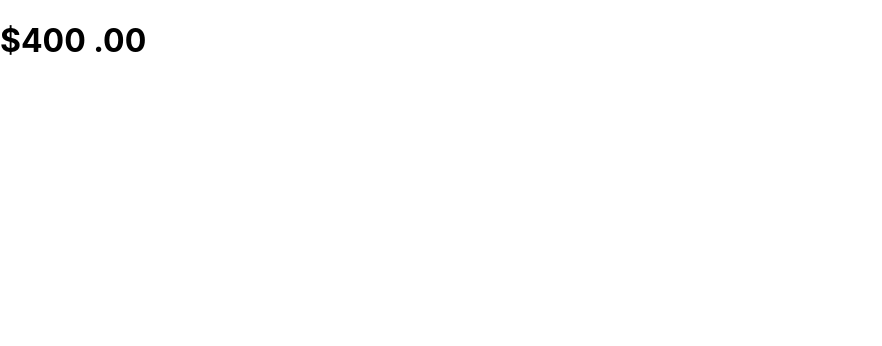
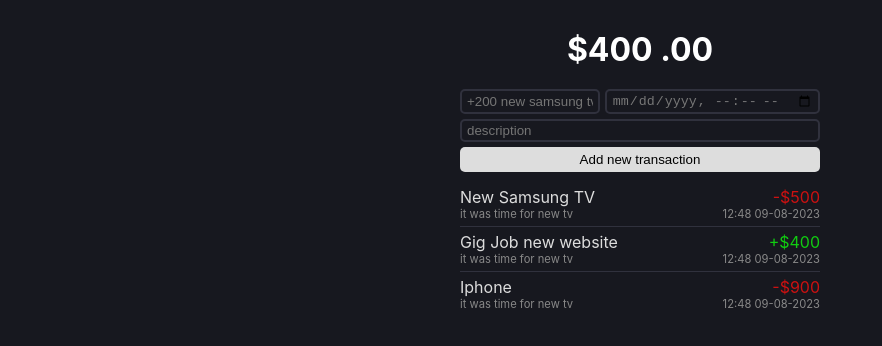
Before and after one commit to Sampathkumarvuradi/money-tracker, a React (Create React App) app: page / in a window 1280 px wide. Shown: the top 346 px of the page, without its empty margins (0-882 px from the left). Built offline with nearby package versions, Linux system fonts and the light colour scheme.

Commit message:
Main page html and css setup

```diff
--- a/src/App.css
+++ b/src/App.css
@@ -1,38 +1,75 @@
-.App {
+* {
+  box-sizing: border-box;
+}
+body {
+  background-color: #17181f;
+  color: #ddd;
+}
+main {
+  max-width: 360px;
+  margin: 30px auto;
+}
+h1 {
   text-align: center;
+  color: #fff;
+  margin: 0;
 }
-
-.App-logo {
-  height: 40vmin;
-  pointer-events: none;
+form {
+  margin-top: 20px;
 }
-
-@media (prefers-reduced-motion: no-preference) {
-  .App-logo {
-    animation: App-logo-spin infinite 20s linear;
-  }
+form input {
+  width: 100%;
+  background-color: transparent;
+  color: #ddd;
+  border: 2px solid #30313d;
+  padding: 2px 5px;
+  border-radius: 5px;
 }
-
-.App-header {
-  background-color: #282c34;
-  min-height: 100vh;
+form input[type="datetime-local"] {
+  color: #777;
+}
+form .basic {
   display: flex;
-  flex-direction: column;
-  align-items: center;
-  justify-content: center;
-  font-size: calc(10px + 2vmin);
-  color: white;
+  gap: 5px;
+  margin-bottom: 5px;
 }
-
-.App-link {
-  color: #61dafb;
+form button {
+  width: 100%;
+  margin-top: 5px;
+  border: 0;
+  border-radius: 5px;
+  padding: 5px;
+  background-color: #ddd;
 }
-
-@keyframes App-logo-spin {
-  from {
-    transform: rotate(0deg);
-  }
-  to {
-    transform: rotate(360deg);
-  }
+.transactions {
+  margin-top: 10px;
 }
+.transaction {
+  display: flex;
+  justify-content: space-between;
+  padding: 5px 0;
+  border-top: 1px solid #30313d;
+}
+.transaction:first-child {
+  border-top: 0;
+}
+.transaction .name {
+  font-size: 1rem;
+}
+.transaction .description {
+  font-size: 0.7rem;
+  color: #888;
+}
+.right {
+  text-align: right;
+}
+.price.green {
+  color: #1c1;
+}
+.price.red {
+  color: #c11;
+}
+.transaction .datetime {
+  font-size: 0.7rem;
+  color: #888;
+}
--- a/src/App.js
+++ b/src/App.js
@@ -7,6 +7,50 @@ function App() {
       <h1>
         $400 <span>.00</span>
       </h1>
+      <form>
+        <div className='basic'>
+          <input type='text' placeholder='+200 new samsung tv' />
+          <input type='datetime-local' />
+        </div>
+        <div className='description'>
+          <input type='text' placeholder='description' />
+        </div>
+        <button type='submit'>Add new transaction</button>
+      </form>
+      <div className='transactions'>
+        <div className='transaction'>
+          <div className='left'>
+            <div className='name'>New Samsung TV</div>
+            <div className='description'>it was time for new tv</div>
+          </div>
+          <div className='right'>
+            <div className='price red'>-$500</div>
+            <div className='datetime'>12:48 09-08-2023</div>
+          </div>
+        </div>
+
+        <div className='transaction'>
+          <div className='left'>
+            <div className='name'>Gig Job new website</div>
+            <div className='description'>it was time for new tv</div>
+          </div>
+          <div className='right'>
+            <div className='price green'>+$400</div>
+            <div className='datetime'>12:48 09-08-2023</div>
+          </div>
+        </div>
+
+        <div className='transaction'>
+          <div className='left'>
+            <div className='name'>Iphone</div>
+            <div className='description'>it was time for new tv</div>
+          </div>
+          <div className='right'>
+            <div className='price red'>-$900</div>
+            <div className='datetime'>12:48 09-08-2023</div>
+          </div>
+        </div>
+      </div>
     </main>
   );
 }
```
